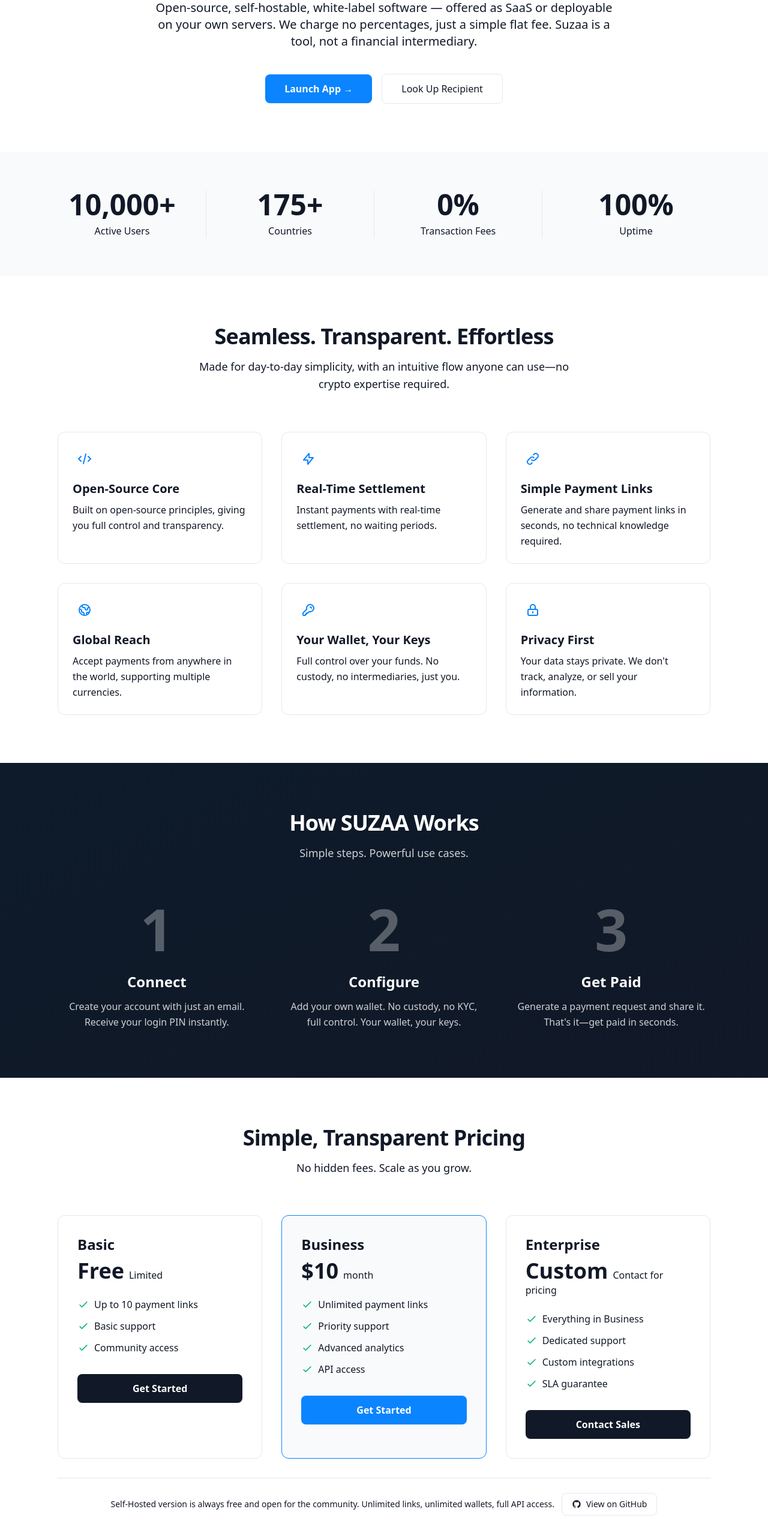
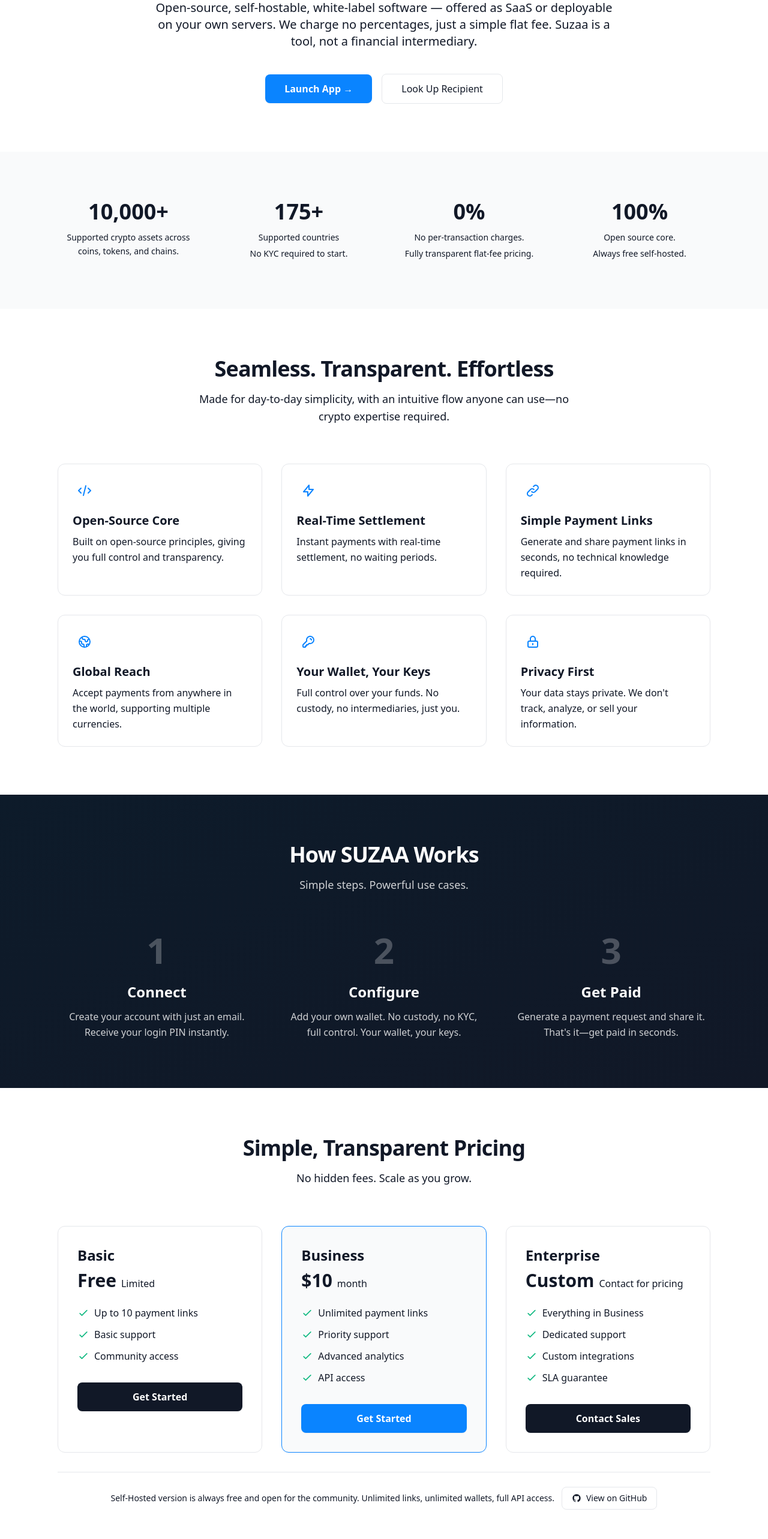
Before and after one commit to suzaadev/website, a Next.js app: page / in a window 1280 px wide. Shown: the part 230-2796 px from the top of the page at 60% size. Built offline with nearby package versions, Linux system fonts and the light colour scheme.

Commit message:
Refine landing page and add integrations section

```diff
--- a/components/Footer.tsx
+++ b/components/Footer.tsx
@@ -84,8 +84,6 @@
               <li>
                 <a
                   href="https://docs.suzaa.com"
-                  target="_blank"
-                  rel="noopener noreferrer"
                   className="text-white/80 hover:text-white transition-colors"
                 >
                   Docs
--- a/components/HowItWorks.tsx
+++ b/components/HowItWorks.tsx
@@ -34,7 +34,7 @@
         <div className="grid grid-cols-1 md:grid-cols-3 gap-12">
           {steps.map((step, index) => (
             <div key={index} className="text-center">
-              <div className="text-6xl sm:text-7xl lg:text-8xl font-bold text-white/30 mb-6">
+              <div className="text-4xl sm:text-5xl lg:text-6xl font-bold text-white/25 mb-6">
                 {step.number}
               </div>
               <h3 className="text-2xl font-semibold text-white mb-3">
--- a/components/Integrations.tsx
+++ b/components/Integrations.tsx
@@ -2,7 +2,7 @@
   return (
     <section className="bg-white py-20">
       <div className="max-w-6xl mx-auto px-4 sm:px-6 lg:px-8">
-        <div className="text-center mb-12">
+        <div className="text-center mb-16">
           <h2 className="text-3xl md:text-4xl font-semibold text-foreground tracking-tight mb-4">
             Integrations
           </h2>
@@ -11,10 +11,10 @@
           </p>
         </div>
         <div className="grid grid-cols-1 md:grid-cols-2 lg:grid-cols-3 gap-8">
-          <div className="p-6 rounded-xl border border-slate-200 bg-white">
-            <div className="mb-4">
+          <div className="p-6 rounded-xl border border-slate-200 bg-white hover:shadow-md hover:border-slate-300 transition-all">
+            <div className="w-10 h-10 rounded-lg bg-primary/5 flex items-center justify-center text-primary mb-4">
               <svg
-                className="w-8 h-8 text-foreground"
+                className="w-6 h-6"
                 fill="none"
                 stroke="currentColor"
                 viewBox="0 0 24 24"
@@ -34,10 +34,10 @@
               Seamless checkout integration for WooCommerce stores. Accept cryptocurrency payments directly at checkout.
             </p>
           </div>
-          <div className="p-6 rounded-xl border border-slate-200 bg-white">
-            <div className="mb-4">
+          <div className="p-6 rounded-xl border border-slate-200 bg-white hover:shadow-md hover:border-slate-300 transition-all">
+            <div className="w-10 h-10 rounded-lg bg-primary/5 flex items-center justify-center text-primary mb-4">
               <svg
-                className="w-8 h-8 text-foreground"
+                className="w-6 h-6"
                 fill="none"
                 stroke="currentColor"
                 viewBox="0 0 24 24"
@@ -57,10 +57,10 @@
               Full REST API for custom integrations. Build payment flows that fit your business requirements.
             </p>
           </div>
-          <div className="p-6 rounded-xl border border-slate-200 bg-white">
-            <div className="mb-4">
+          <div className="p-6 rounded-xl border border-slate-200 bg-white hover:shadow-md hover:border-slate-300 transition-all">
+            <div className="w-10 h-10 rounded-lg bg-primary/5 flex items-center justify-center text-primary mb-4">
               <svg
-                className="w-8 h-8 text-foreground"
+                className="w-6 h-6"
                 fill="none"
                 stroke="currentColor"
                 viewBox="0 0 24 24"
--- a/components/Pricing.tsx
+++ b/components/Pricing.tsx
@@ -1,4 +1,12 @@
+'use client';
+
 export default function Pricing() {
+  const scrollToContact = () => {
+    const element = document.getElementById('contact');
+    if (element) {
+      element.scrollIntoView({ behavior: 'smooth' });
+    }
+  };
   const plans = [
     {
       name: 'Basic',
@@ -65,7 +73,7 @@
                 {plan.name}
               </h3>
               <div className="mb-6">
-                <span className="text-4xl font-bold text-foreground tabular-nums">
+                <span className="text-3xl font-bold text-foreground tabular-nums">
                   {plan.price}
                 </span>
                 {plan.period && (
@@ -94,15 +102,33 @@
                   </li>
                 ))}
               </ul>
-              <button
-                className={`w-full py-3 px-6 rounded-lg font-semibold shadow-sm transition-colors ${
+              {plan.cta === 'Get Started' ? (
+                <a
+                  href="https://app.suzaa.com"
+                  className={`w-full py-3 px-6 rounded-lg font-semibold shadow-sm transition-colors text-center block ${
                     plan.highlight
                       ? 'bg-primary text-white hover:bg-[#0970e6]'
                       : 'bg-foreground text-white hover:opacity-95'
                   }`}
                 >
                   {plan.cta}
-              </button>
+                </a>
+              ) : (
+                <a
+                  href="#contact"
+                  onClick={(e) => {
+                    e.preventDefault();
+                    scrollToContact();
+                  }}
+                  className={`w-full py-3 px-6 rounded-lg font-semibold shadow-sm transition-colors text-center block ${
+                    plan.highlight
+                      ? 'bg-primary text-white hover:bg-[#0970e6]'
+                      : 'bg-foreground text-white hover:opacity-95'
+                  }`}
+                >
+                  {plan.cta}
+                </a>
+              )}
             </div>
           ))}
         </div>
--- a/components/Stats.tsx
+++ b/components/Stats.tsx
@@ -1,29 +1,40 @@
 export default function Stats() {
   const stats = [
-    { number: '10,000+', label: 'Active Users' },
-    { number: '175+', label: 'Countries' },
-    { number: '0%', label: 'Transaction Fees' },
-    { number: '100%', label: 'Uptime' },
+    {
+      number: '10,000+',
+      description: 'Supported crypto assets across coins, tokens, and chains.',
+    },
+    {
+      number: '175+',
+      description: 'Supported countries',
+      subDescription: 'No KYC required to start.',
+    },
+    {
+      number: '0%',
+      description: 'No per-transaction charges.',
+      subDescription: 'Fully transparent flat-fee pricing.',
+    },
+    {
+      number: '100%',
+      description: 'Open source core.',
+      subDescription: 'Always free self-hosted.',
+    },
   ];
 
   return (
-    <section className="bg-off-white py-16">
+    <section className="bg-off-white py-20">
       <div className="max-w-6xl mx-auto px-4 sm:px-6 lg:px-8">
-        <div className="grid grid-cols-2 md:grid-cols-4 gap-8">
+        <div className="grid grid-cols-1 sm:grid-cols-2 lg:grid-cols-4 gap-8 lg:gap-12">
           {stats.map((stat, index) => (
-            <div
-              key={index}
-              className={`text-center ${
-                index < stats.length - 1
-                  ? 'border-r-0 md:border-r border-slate-200 pr-0 md:pr-8'
-                  : ''
-              }`}
-            >
-              <div className="text-3xl sm:text-4xl lg:text-5xl font-bold text-foreground mb-2 tabular-nums">
+            <div key={index} className="text-center">
+              <div className="text-2xl sm:text-3xl lg:text-4xl font-bold text-foreground mb-3 tabular-nums">
                 {stat.number}
               </div>
-              <div className="text-sm sm:text-base text-slate-600">
-                {stat.label}
+              <div className="text-sm text-slate-600 leading-relaxed space-y-1">
+                <div>{stat.description}</div>
+                {stat.subDescription && (
+                  <div className="text-slate-500">{stat.subDescription}</div>
+                )}
               </div>
             </div>
           ))}
```
Lines whose indentation alone changed are shown as unchanged.
